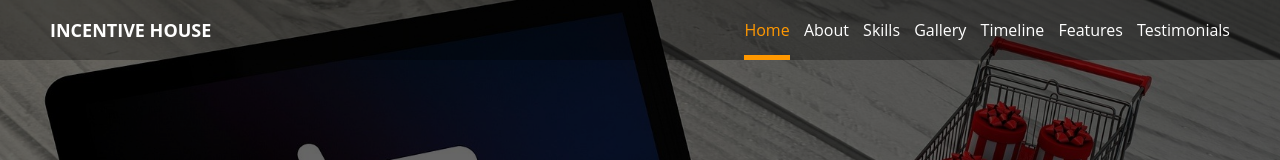
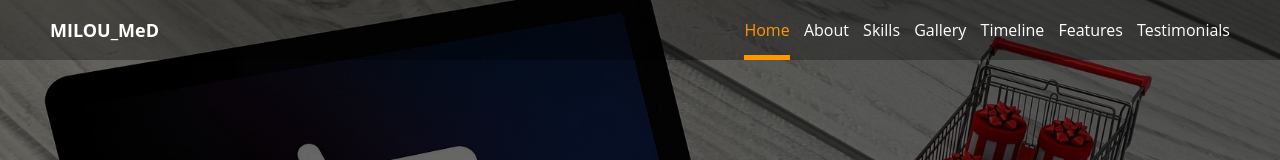
Before and after one commit to MilouMohamed/JavaScript, a website: page PROJECTS/Special_Template/index_templt.html in a window 1280 px wide. Shown: the top 160 px of the page. Drawn offline with Linux system fonts and the light colour scheme; files whose address does not match are found by name.

Commit message:
Update index_templt.html

```diff
--- a/PROJECTS/Special_Template/index_templt.html
+++ b/PROJECTS/Special_Template/index_templt.html
@@ -94,7 +94,7 @@
 
       <div class="container">
         <div class="header-area">
-          <div class="logo">INCENTIVE HOUSE</div>
+          <div class="logo">MILOU_MeD</div>
           <div class="links-container">
             <!-- <ul class="links open"> -->
               <ul class="links">
```
